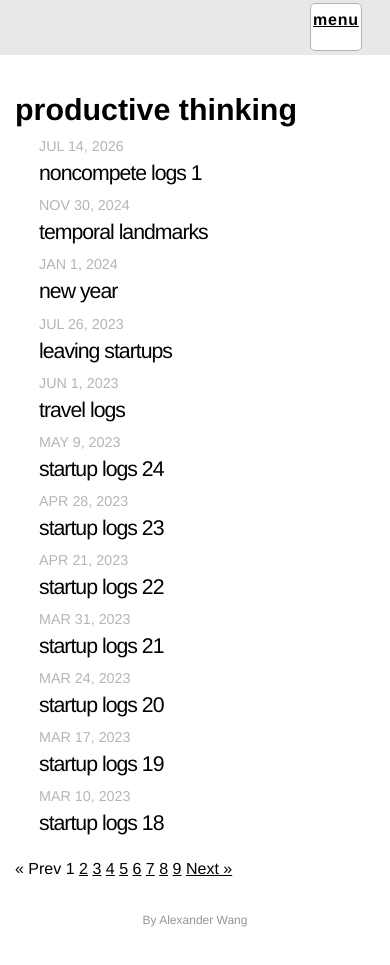
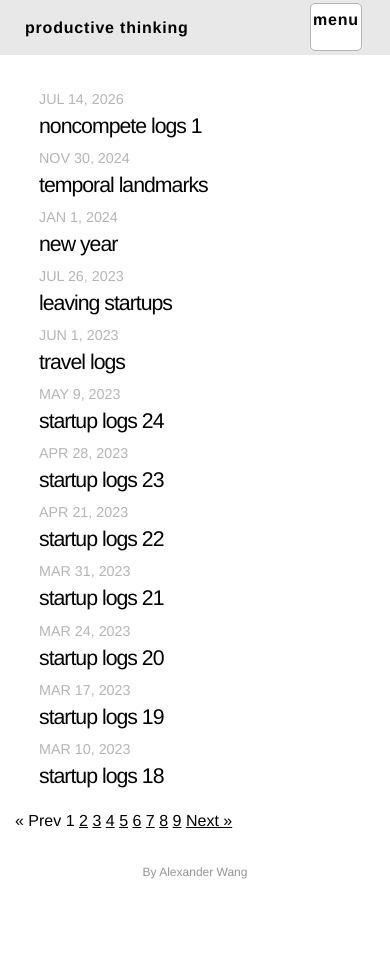
Before and after one commit to alexjwang/personal-blog, a Jekyll site: the page built from index.html, in a window 390 px wide. Built offline with Jekyll 4.4.1, drawn with Linux system fonts in a browser that asks for light colours; nearby versions of some CDN libraries; the list of posts is cut into pages by our own code; after the commit the page ends 917 px from its top, so only the background shows below that.

Commit message:
design cleanup: unjustify text, fix broken assets, tap-friendly menu, header wordmark
- left-align post text (was justified)
- remove mixed-content http:// links (font awesome, unused google fonts)
- replace font awesome back-to-top icon with plain arrow
- remove dead UA analytics and stray <head> in index.html
- mobile menu opens on tap via checkbox instead of :hover
- site title in header as home link; drop redundant home nav link

Co-Authored-By: Claude Fable 5 <noreply@anthropic.com>

```diff
--- a/_includes/head.html
+++ b/_includes/head.html
@@ -10,20 +10,6 @@
   <link rel="canonical" href="{{ page.url | replace:'index.html','' | prepend: site.baseurl | prepend: site.url }}">
   <link rel="alternate" type="application/rss+xml" title="{{ site.title }}" href="{{ "/feed.xml" | prepend: site.baseurl | prepend: site.url }}" />
 
-  <link rel="stylesheet" href="http://maxcdn.bootstrapcdn.com/font-awesome/4.3.0/css/font-awesome.min.css">
-  <link href='http://fonts.googleapis.com/css?family=PT+Sans:400,700' rel='stylesheet' type='text/css'>
-  <link href='http://fonts.googleapis.com/css?family=Open+Sans:300,700' rel='stylesheet' type='text/css'>
-
   <link rel="shortcut icon" type="image/png" href="{{ "/assets/images/favicon.ico" | prepend: site.baseurl}}">
 
-  <!-- Global site tag (gtag.js) - Google Analytics -->
-  <script async src="https://www.googletagmanager.com/gtag/js?id=UA-134168252-3"></script>
-  <script>
-    window.dataLayer = window.dataLayer || [];
-    function gtag(){dataLayer.push(arguments);}
-    gtag('js', new Date());
-
-    gtag('config', 'UA-134168252-3');
-  </script>
-
 </head>
--- a/_includes/header.html
+++ b/_includes/header.html
@@ -1,12 +1,14 @@
 <div class="site-header">
 
+    <a class="site-title" href="{{ site.baseurl }}/">{{ site.title }}</a>
+
     <nav class="site-nav">
-      <a href="#" class="menu-icon">
+      <input type="checkbox" id="nav-toggle" class="nav-toggle">
+      <label for="nav-toggle" class="menu-icon">
 	      menu
-      </a>
+      </label>
 
       <div class="trigger">
-          <a class="page-link" href="{{ site.baseurl }}/">home</a>
         {% for page in site.pages %}
           {% if page.title %}
           <a class="page-link" href="{{ page.url | prepend: site.baseurl }}">{{ page.title }}</a>
--- a/_layouts/post.html
+++ b/_layouts/post.html
@@ -13,9 +13,7 @@ layout: default
   </article>
 
   <div align="center">
-  	<a href="#">
-  	<i class="fa fa-arrow-circle-up fa-2x"></i>
-  	</a>
+  	<a href="#" class="back-to-top" title="back to top">&uarr;</a>
   </div>
 
 </div>
--- a/_sass/_layout.scss
+++ b/_sass/_layout.scss
@@ -11,10 +11,30 @@
   color: $brand-color;
 }
 
+.site-title {
+  float: left;
+  margin-left: 25px;
+  padding-top: 16px;
+  display: inline-block;
+  font-family: Helvetica;
+  font-weight: 700;
+  line-height: $base-line-height;
+  letter-spacing: 0.05em;
+  text-decoration: none;
+
+  &:hover {
+    opacity: 0.8;
+  }
+}
+
 .site-nav {
   padding-top: 16px;
   float: right;
   margin-right: 25px;
+
+  .nav-toggle {
+    display: none;
+  }
 
   .menu-icon {
     display: none;
@@ -22,6 +42,7 @@
     font-weight: 700 !important;
     line-height: $base-line-height;
     letter-spacing: 0.05em;
+    cursor: pointer;
   }
 
   @include media-query($on-palm) {
@@ -47,7 +68,7 @@
       display: none;
     }
 
-    &:hover .trigger {
+    .nav-toggle:checked ~ .trigger {
       display: block;
       padding-bottom: 5px;
     }
@@ -105,7 +126,6 @@
  * ============================================== */
 .page-content {
   padding: $spacing-unit 0;
-  text-align: justify;
 }
 
 .page-heading {
@@ -163,6 +183,11 @@
   margin-bottom: $spacing-unit;
 }
 
+.back-to-top {
+  font-size: 1.5em;
+  text-decoration: none;
+}
+
 /* Post Format
  * ============================================== */
 .highlight {
--- a/index.html
+++ b/index.html
@@ -1,21 +1,7 @@
 ---
 layout: default
 ---
-<head>
-  <!-- Global site tag (gtag.js) - Google Analytics -->
-  <script async src="https://www.googletagmanager.com/gtag/js?id=UA-134168252-3"></script>
-  <script>
-    window.dataLayer = window.dataLayer || [];
-    function gtag(){dataLayer.push(arguments);}
-    gtag('js', new Date());
-
-    gtag('config', 'UA-134168252-3');
-  </script>
-</head>
-
 <div class="home">
-
-  <h1 class="page-heading">{{ site.title }}</h1>
 
   <ul class="post-list">
     {% for post in paginator.posts %}
```
